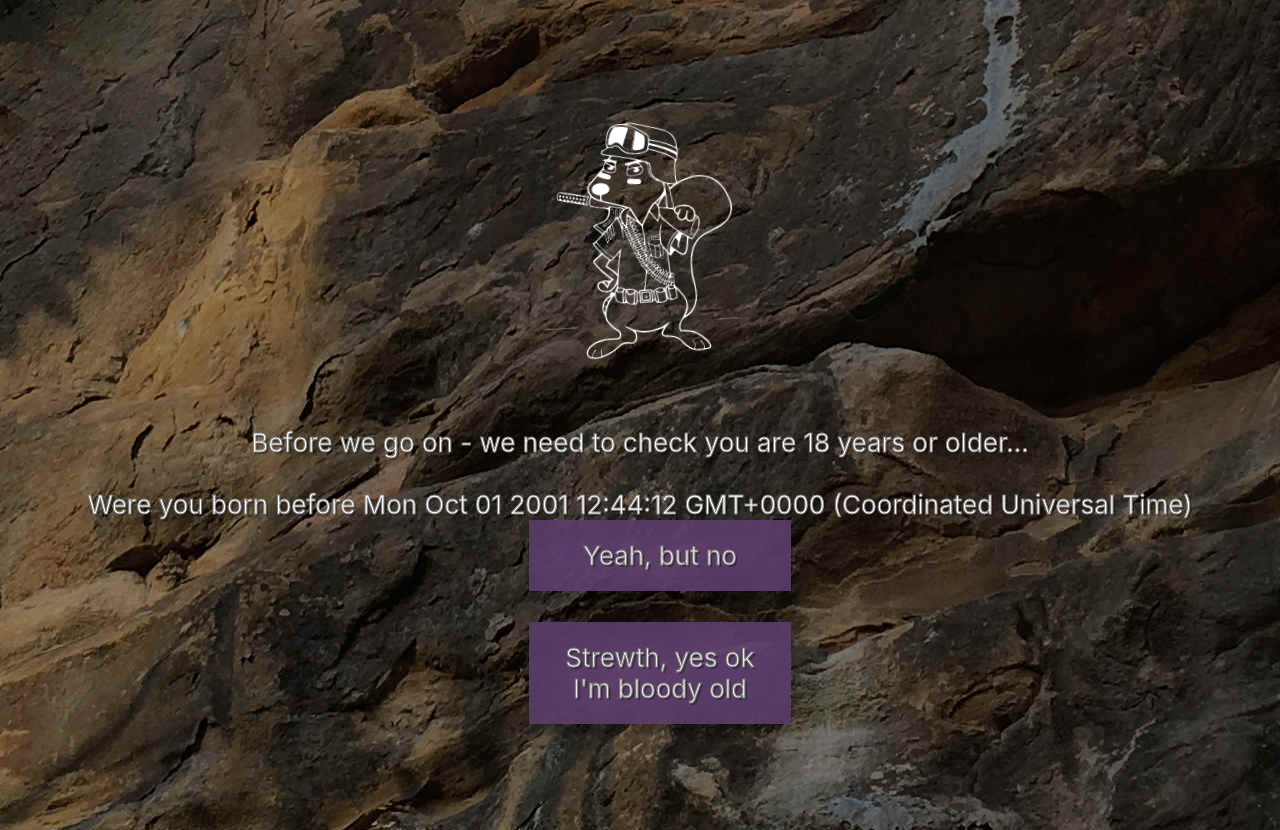
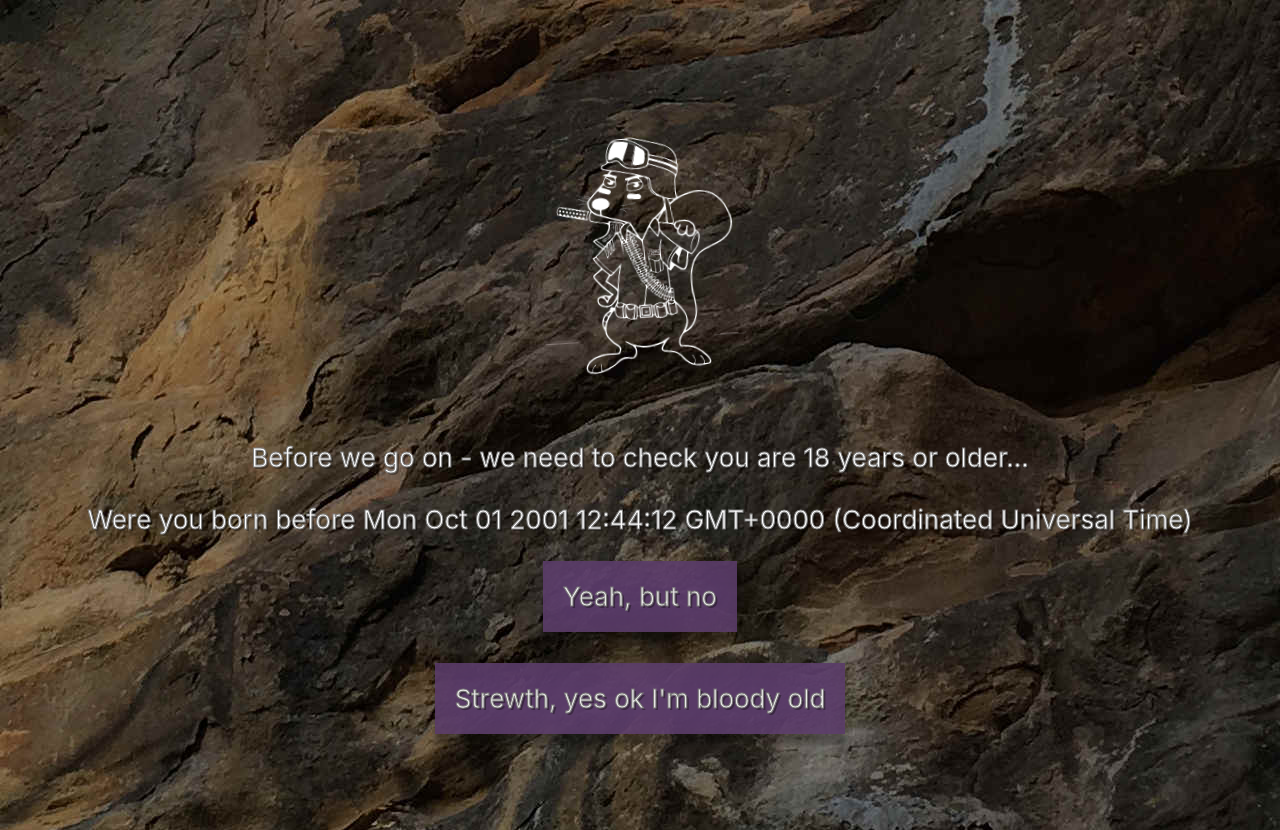
Before and after one commit to beerbrewing/beerbrewing.github.io, a React (Create React App) app: page / in a window 1280 px wide. Built offline with nearby package versions, Linux system fonts and the light colour scheme.

Commit message:
Pyrmont Brewery font

```diff
--- a/src/App.css
+++ b/src/App.css
@@ -27,12 +27,10 @@
 .Button {
   background-color: #604070;
   opacity: 0.9;
-  left: 40%;
   display: flex;
   cursor: pointer;
   justify-content: center;
   align-items: center;
-  width: 20%;
   position:relative;
   -webkit-box-shadow:0 1px 4px rgba(0, 0, 0, 0.3), 0 0 40px rgba(0, 0, 0, 0.1) inset;
   -moz-box-shadow:0 1px 4px rgba(0, 0, 0, 0.3), 0 0 40px rgba(0, 0, 0, 0.1) inset;
--- a/src/App.js
+++ b/src/App.js
@@ -50,11 +50,10 @@ class App extends Component {
             <p>
               Before we go on - we need to check you are 18 years or older...<br/><br/>
               Were you born before {today.toString()}
-              <br/>
-              <div className="Button" onClick={handleTooYoung}>Yeah, but no</div>
-              <br/>
-              <div className="Button" onClick={handleOldEnough}>Strewth, yes ok I'm bloody old</div>
             </p>
+            <div className="Button" onClick={handleTooYoung}>Yeah, but no</div>
+            <br/>
+            <div className="Button" onClick={handleOldEnough}>Strewth, yes ok I'm bloody old</div>
           </header>
         :
           <header className="App-header">
```
Also changed, not shown: 12 other files (tests, documents, lock files or other folders).
